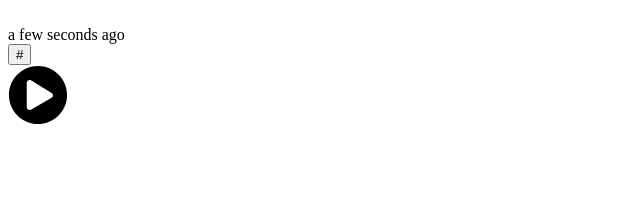
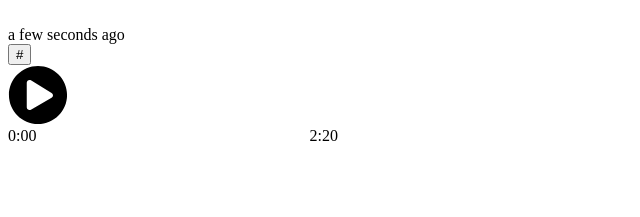
Before and after one commit to dbcloud-sdc/dbPlayer_ASharma, a React app: page / in a window 1280 px wide. Shown: the top 217 px of the page, without its empty margins (0-640 px from the left). Built offline with nearby package versions, Linux system fonts and the light colour scheme; no server answers; the HTML template or start-up script is replaced by a standard one.

Commit message:
Add style for timestamps

```diff
--- a/client/src/components/SoundBar.jsx
+++ b/client/src/components/SoundBar.jsx
@@ -33,7 +33,7 @@ const SoundBar = (props) => {
   const Bars = () => {
     const barArray = [];
     const barArrayBottom = [];
-    for (let i = 1; i < 274; i++) {
+    for (let i = 1; i < 274; i += 1) {
       const randomNum = Math.floor(Math.random() * props.sound.decibel);
       barArray.push(<BarStyleSpan style={{ height: randomNum }} key={i} />);
       barArrayBottom.push(<BarStyleSpan style={{ height: (randomNum / 2.5) }} key={i} />);
@@ -43,7 +43,9 @@ const SoundBar = (props) => {
   return (
     <div>
       <div className="sound-container-top">
+        <span className="start-time">0:00</span>
         {Bars()[0]}
+        <span className="finish-time">2:20</span>
       </div>
       <div className="sound-container-bottom">
         {Bars()[1]}
```
Also changed, not shown: 1 other file (tests, documents, lock files or other folders).
